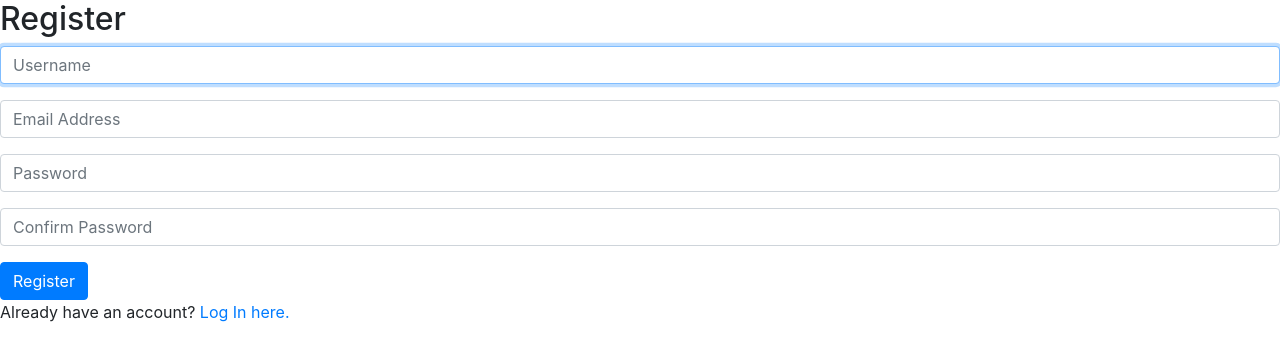
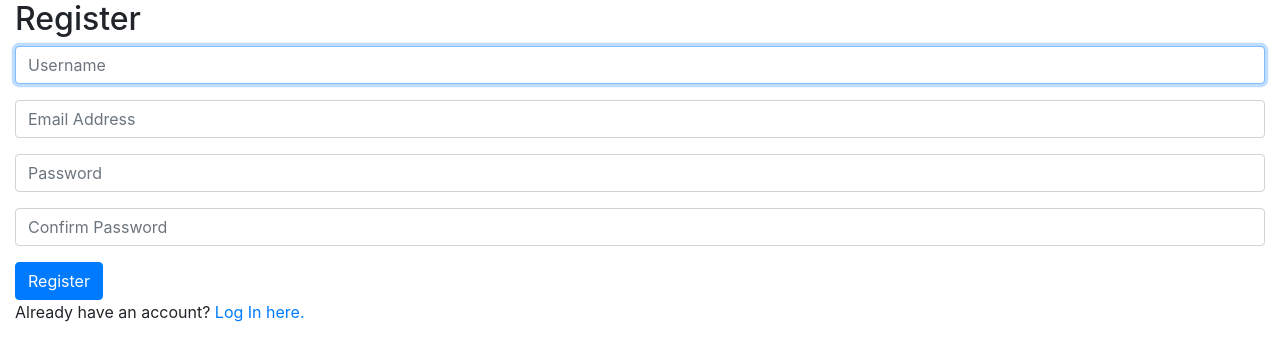
Before and after one commit to amidouzabre/CS50W_Network, a Django app: page /register in a window 1280 px wide. Shown: the part 56-417 px from the top of the page. Run offline with Django 3.2, Linux system fonts and the light colour scheme; some libraries are stand-ins or nearby versions.

Commit message:
Network->Urls: import settings and static

```diff
--- a/network/templates/network/layout.html
+++ b/network/templates/network/layout.html
@@ -5,6 +5,7 @@
     <head>
         <title>{% block title %}Social Network{% endblock %}</title>
         <link rel="stylesheet" href="https://stackpath.bootstrapcdn.com/bootstrap/4.4.1/css/bootstrap.min.css" integrity="sha384-Vkoo8x4CGsO3+Hhxv8T/Q5PaXtkKtu6ug5TOeNV6gBiFeWPGFN9MuhOf23Q9Ifjh" crossorigin="anonymous">
+        <link rel="stylesheet" href="https://cdnjs.cloudflare.com/ajax/libs/font-awesome/6.0.0/css/all.min.css">
         <link href="{% static 'network/styles.css' %}" rel="stylesheet">
     </head>
     <body>
@@ -42,8 +43,14 @@
           </nav>
 
         <div class="body">
-            {% block body %}
-            {% endblock %}
+            <div class="container-fluid">
+                <div class="row">
+                    <div class="col-12">
+                        {% block body %}
+                        {% endblock %}
+                    </div>
+                </div>
+            </div>
         </div>
     </body>
 </html>
--- a/network/urls.py
+++ b/network/urls.py
@@ -1,4 +1,5 @@
-
+from django.conf import settings
+from django.conf.urls.static import static
 from django.urls import path
 
 from . import views
```
Also changed, not shown: network/templates/network/index.html (+16 -1 lines), db.sqlite3.
